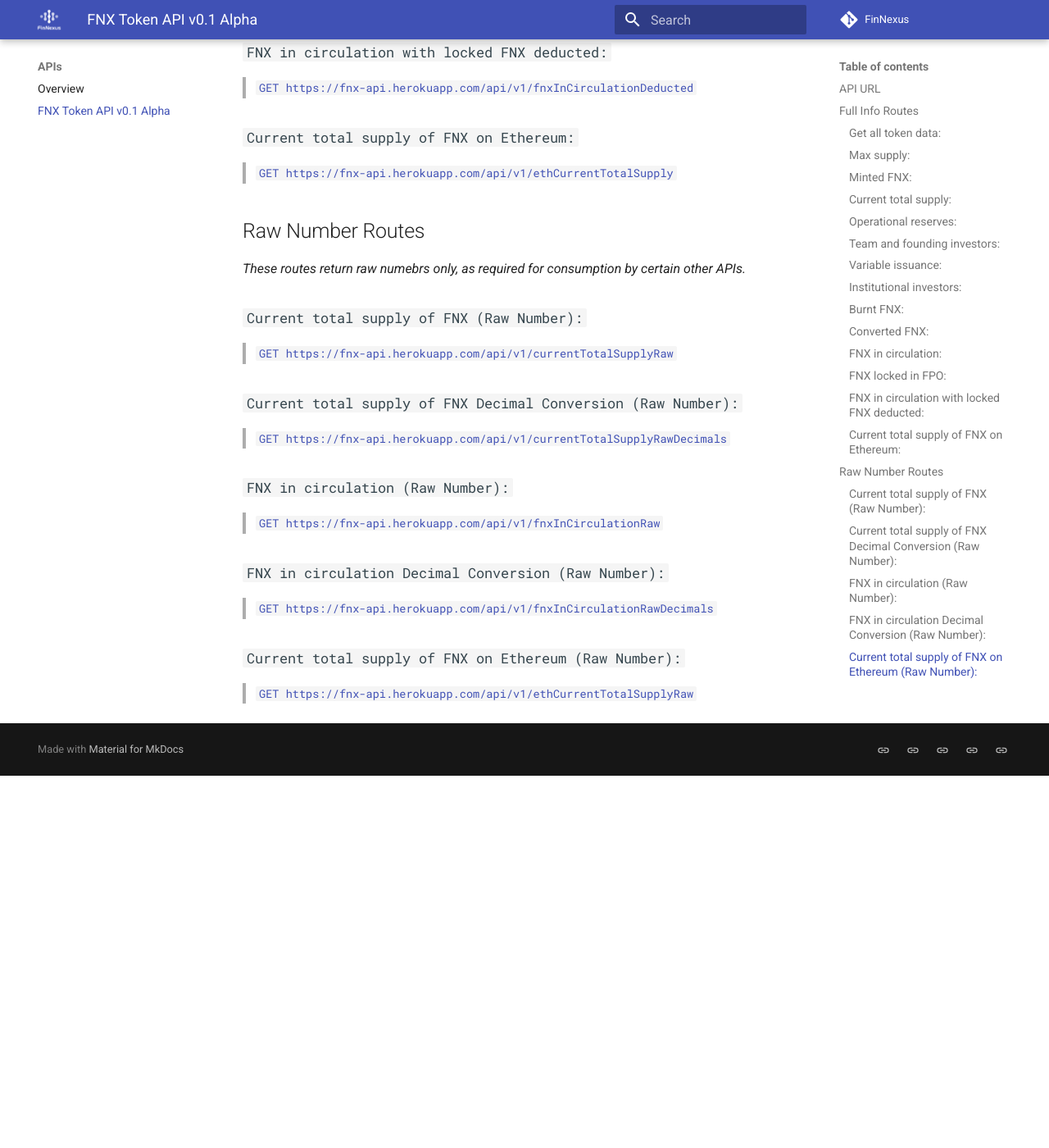
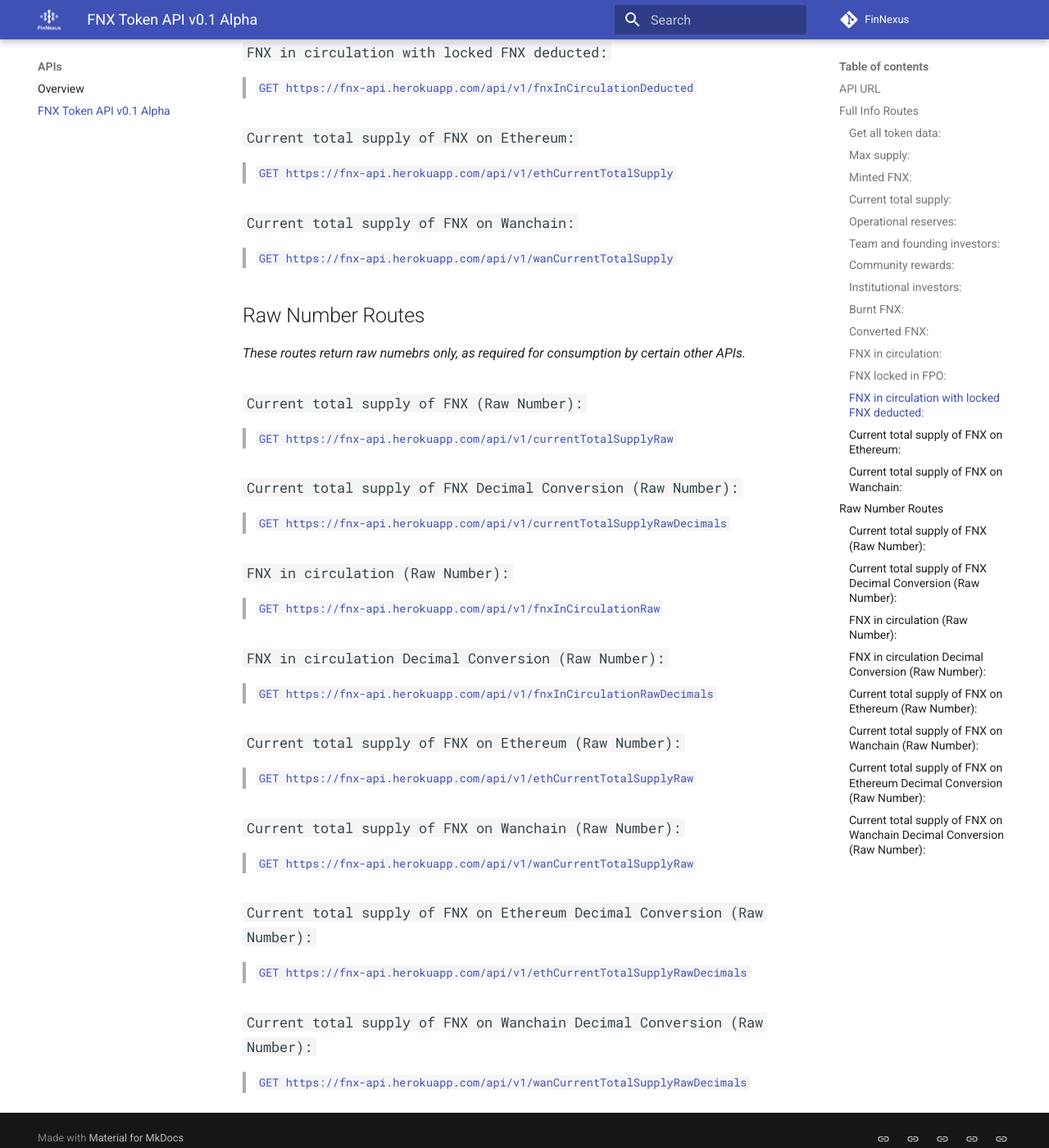
Before and after one commit to Phoenix-Finance/Phoenix-Documentation, an MkDocs documentation site: the page built from content/apis/token.md, in a window 1280 px wide and 1400 px high, scrolled down 2017 px. Shown: the whole window at 82% size. Built offline with MkDocs 1.6.1 and Material for MkDocs 9.7.7, drawn with Linux system fonts in a browser that asks for light colours; before the commit the page ends 2963 px from its top, so only the background shows below that; some of the changed text lies outside the part shown.

Commit message:
added communityRewards, wanCurrentTotalSupply, wanCurrentTotalSupplyRaw, ethCurrentTotalSupplyRawDecimals, and  wanCurrentTotalSupplyRawDecimals

```diff
--- a/content/apis/token.md
+++ b/content/apis/token.md
@@ -34,8 +34,8 @@ A single route at `/api/v1` returns all of the API data, while individual pieces
 ### `Team and founding investors:`
 > [`GET https://fnx-api.herokuapp.com/api/v1/teamAndFounders`](https://fnx-api.herokuapp.com/api/v1/teamAndFounders)
 
-### `Variable issuance:`
-> [`GET https://fnx-api.herokuapp.com/api/v1/variableIssuance`](https://fnx-api.herokuapp.com/api/v1/variableIssuance)
+### `Community rewards:`
+> [`GET https://fnx-api.herokuapp.com/api/v1/communityRewards`](https://fnx-api.herokuapp.com/api/v1/communityRewards)
 
 ### `Institutional investors:`
 > [`GET https://fnx-api.herokuapp.com/api/v1/institutional`](https://fnx-api.herokuapp.com/api/v1/institutional)
@@ -58,6 +58,8 @@ A single route at `/api/v1` returns all of the API data, while individual pieces
 ### `Current total supply of FNX on Ethereum:`
 > [`GET https://fnx-api.herokuapp.com/api/v1/ethCurrentTotalSupply`](https://fnx-api.herokuapp.com/api/v1/ethCurrentTotalSupply)
 
+### `Current total supply of FNX on Wanchain:`
+> [`GET https://fnx-api.herokuapp.com/api/v1/wanCurrentTotalSupply`](https://fnx-api.herokuapp.com/api/v1/wanCurrentTotalSupply)
 
 ## Raw Number Routes
 *These routes return raw numebrs only, as required for consumption by certain other APIs.*
@@ -76,3 +78,12 @@ A single route at `/api/v1` returns all of the API data, while individual pieces
 
 ### `Current total supply of FNX on Ethereum (Raw Number):`
 > [`GET https://fnx-api.herokuapp.com/api/v1/ethCurrentTotalSupplyRaw`](https://fnx-api.herokuapp.com/api/v1/ethCurrentTotalSupplyRaw)
+
+### `Current total supply of FNX on Wanchain (Raw Number):`
+> [`GET https://fnx-api.herokuapp.com/api/v1/wanCurrentTotalSupplyRaw`](https://fnx-api.herokuapp.com/api/v1/wanCurrentTotalSupplyRaw)
+
+### `Current total supply of FNX on Ethereum Decimal Conversion (Raw Number):`
+> [`GET https://fnx-api.herokuapp.com/api/v1/ethCurrentTotalSupplyRawDecimals`](https://fnx-api.herokuapp.com/api/v1/ethCurrentTotalSupplyRawDecimals)
+
+### `Current total supply of FNX on Wanchain Decimal Conversion (Raw Number):`
+> [`GET https://fnx-api.herokuapp.com/api/v1/wanCurrentTotalSupplyRawDecimals`](https://fnx-api.herokuapp.com/api/v1/wanCurrentTotalSupplyRawDecimals)
```
Also changed, not shown: content/token/index.md (+11 -11 lines).
